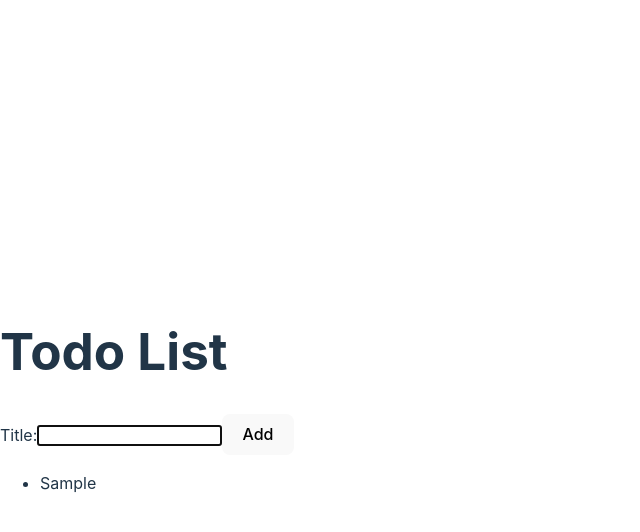
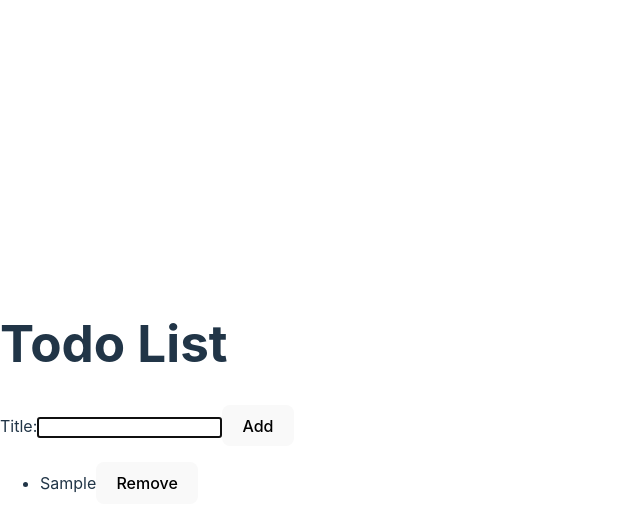
Before and after one commit to nihalerdal/react-todo, a React (Vite) app: page / in a window 1280 px wide. Both pictures are taken after typing "Sample" into the empty fields and a click on the button "Add". Shown: the top 532 px of the page, without its empty margins (0-640 px from the left). Built offline with nearby package versions, Linux system fonts and the light colour scheme.

Commit message:
Add Remove

```diff
--- a/src/App.jsx
+++ b/src/App.jsx
@@ -21,11 +21,16 @@ function App() {
     setTodoList([...todoList, newTodo]); //spread operator to add new todo to list
   };
 
+  const removeTodo = (id) => {
+    const newList = todoList.filter((todo) => id !== todo.id);
+    setTodoList(newList)
+  };
+
   return (
     <>
       <h1>Todo List</h1>
       <AddTodoForm onAddTodo={addTodo} />
-      <TodoList todoList={todoList} /> {/*render todo list*/}
+      <TodoList todoList={todoList} onRemoveTodo={removeTodo} />
     </>
   );
 }
--- a/src/InputWithLabel.jsx
+++ b/src/InputWithLabel.jsx
@@ -8,6 +8,7 @@ function InputWithLabel({
   handleTitleChange,
 }) {
   const inputRef = React.useRef();
+  console.log(inputRef.current)
 
   React.useEffect(() => {
     inputRef.current.focus();
--- a/src/TodoList.jsx
+++ b/src/TodoList.jsx
@@ -1,11 +1,16 @@
 import TodoListItem from "./TodoListItem";
 
-function TodoList({todoList}) {
+function TodoList({ todoList, onRemoveTodo }) {
   return (
     <div>
       <ul>
         {todoList.map((todo) => (
-          <TodoListItem key={todo.id} todo={todo} />
+          <TodoListItem
+          key={todo.id}
+          title={todo.title}
+          onRemoveTodo={onRemoveTodo}
+          id={todo.id}
+          />
         ))}
       </ul>
     </div>
--- a/src/TodoListItem.jsx
+++ b/src/TodoListItem.jsx
@@ -1,8 +1,11 @@
-function TodoListItem({todo}) {
-    console.log(todo.title)
+function TodoListItem({ title, onRemoveTodo , id }) {
+  console.log(title);
   return (
     <li>
-      <span>{todo.title}</span>
+      <span>{title}</span>
+      <button type="button" onClick={() => onRemoveTodo(id)}>
+        Remove
+      </button>
     </li>
   );
 }
```
